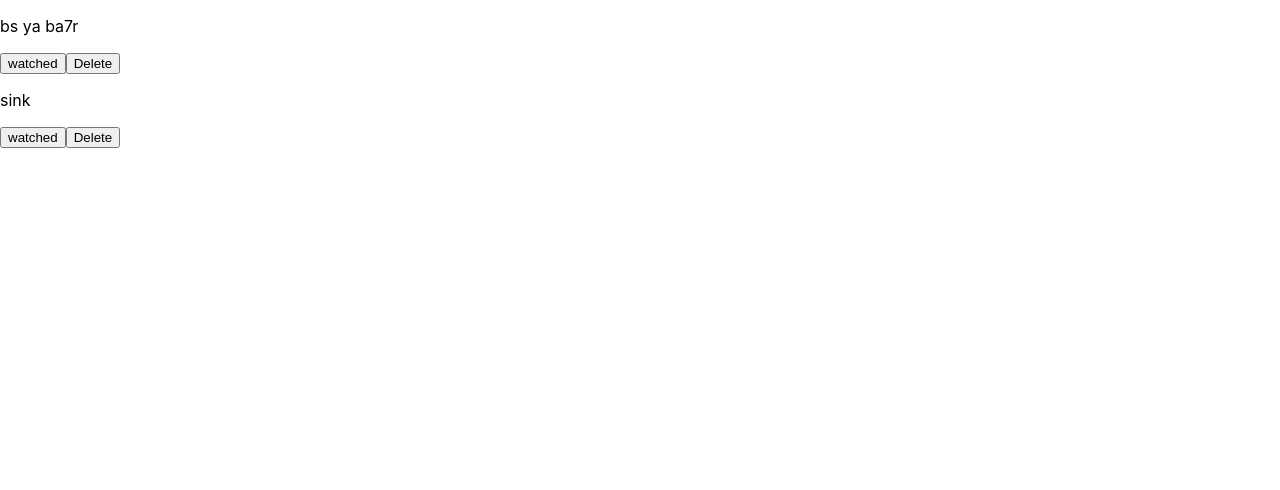
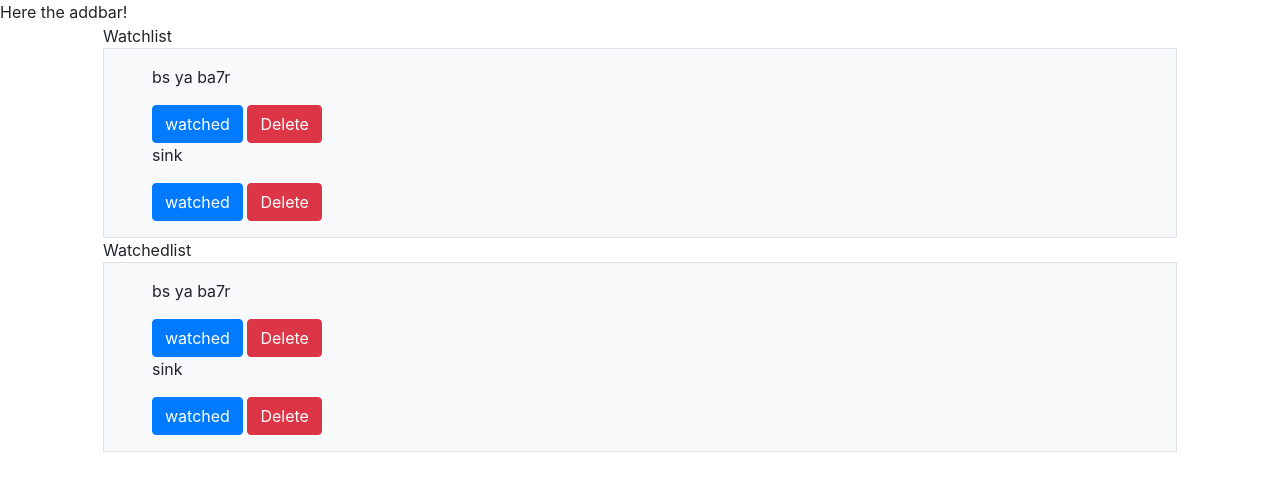
Before and after one commit to Asmaa-Alotaibi/Movie-WatchList, a React (Create React App) app: page / in a window 1280 px wide. Shown: the top 490 px of the page. Built offline with nearby package versions, Linux system fonts and the light colour scheme.

Commit message:
add container !

```diff
--- a/public/index.html
+++ b/public/index.html
@@ -1,6 +1,12 @@
 <!DOCTYPE html>
 <html lang="en">
   <head>
+    <link
+      rel="stylesheet"
+      href="https://cdn.jsdelivr.net/npm/bootstrap@4.5.3/dist/css/bootstrap.min.css"
+      integrity="sha384-TX8t27EcRE3e/ihU7zmQxVncDAy5uIKz4rEkgIXeMed4M0jlfIDPvg6uqKI2xXr2"
+      crossorigin="anonymous"
+    />
     <meta charset="utf-8" />
     <link rel="icon" href="%PUBLIC_URL%/favicon.ico" />
     <meta name="viewport" content="width=device-width, initial-scale=1" />
@@ -39,5 +45,20 @@
       To begin the development, run `npm start` or `yarn start`.
       To create a production bundle, use `npm run build` or `yarn build`.
     -->
+    <script
+      src="https://code.jquery.com/jquery-3.5.1.slim.min.js"
+      integrity="sha384-DfXdz2htPH0lsSSs5nCTpuj/zy4C+OGpamoFVy38MVBnE+IbbVYUew+OrCXaRkfj"
+      crossorigin="anonymous"
+    ></script>
+    <script
+      src="https://cdn.jsdelivr.net/npm/popper.js@1.16.1/dist/umd/popper.min.js"
+      integrity="sha384-9/reFTGAW83EW2RDu2S0VKaIzap3H66lZH81PoYlFhbGU+6BZp6G7niu735Sk7lN"
+      crossorigin="anonymous"
+    ></script>
+    <script
+      src="https://cdn.jsdelivr.net/npm/bootstrap@4.5.3/dist/js/bootstrap.min.js"
+      integrity="sha384-w1Q4orYjBQndcko6MimVbzY0tgp4pWB4lZ7lr30WKz0vr/aWKhXdBNmNb5D92v7s"
+      crossorigin="anonymous"
+    ></script>
   </body>
 </html>
--- a/src/App.js
+++ b/src/App.js
@@ -3,7 +3,23 @@ import WatchList from "./components/WatchList";
 function App() {
   return (
     <div>
-      <WatchList></WatchList>
+      <div> Here the addbar! </div>
+      <div class="container px-lg-5">
+        <div class="row">Watchlist </div>
+        <div class="row">
+          <div class="col py-3 px-lg-5 border bg-light ">
+            <WatchList />
+          </div>
+        </div>
+      </div>
+      <div class="container px-lg-5">
+        <div class="row">Watchedlist </div>
+        <div class="row">
+          <div class="col py-3 px-lg-5 border bg-light ">
+            <WatchList />
+          </div>
+        </div>
+      </div>
     </div>
   );
 }
--- a/src/components/MovieItem.js
+++ b/src/components/MovieItem.js
@@ -4,8 +4,13 @@ const MovieItem = ({ movie }) => {
   return (
     <div>
       <p>{movie.name}</p>
-      <button>watched</button>
-      <button>Delete</button>
+      <button type="button" class="btn btn-primary">
+        watched
+      </button>
+      <a> </a>
+      <button type="button" class="btn btn-danger">
+        Delete
+      </button>
     </div>
   );
 };
```
